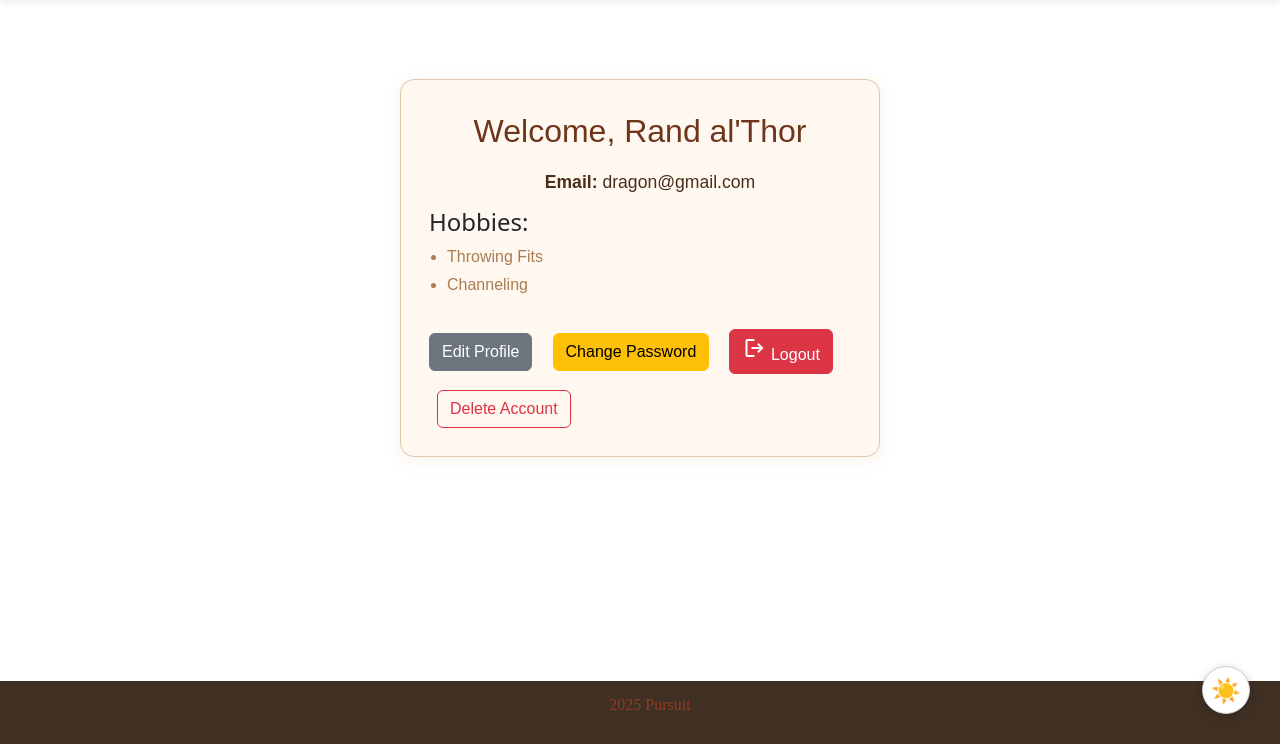
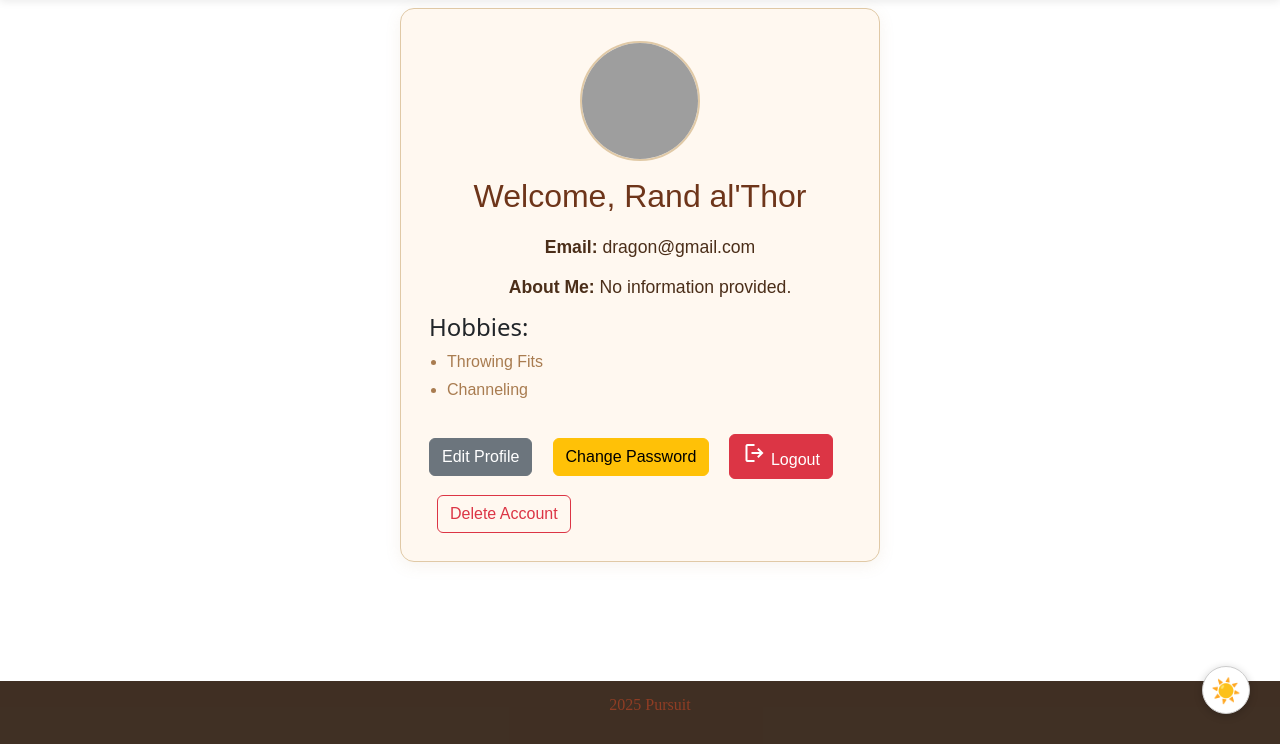
Before and after one commit to studentkanywhere/sanfrancisco, a Flask app: page /profile in a window 1280 px wide. Shown: the part 56-800 px from the top of the page. Run offline with Flask 3, Linux system fonts and the light colour scheme; a user stored in the database is signed in; parts of the project's set-up code (start-up, migrations or seed data) failed here and were passed over; grey boxes are pictures that could not be loaded.

Commit message:
created  thing where users can write about themselves. creating a thing where users can upload their profile pictures.

```diff
--- a/flask-app/app.py
+++ b/flask-app/app.py
@@ -1,6 +1,11 @@
 from flask import Flask, render_template, request, redirect, url_for, flash, session
 from flask_sqlalchemy import SQLAlchemy
 from werkzeug.security import generate_password_hash, check_password_hash
+import os
+from werkzeug.utils import secure_filename
+
+UPLOAD_FOLDER = 'static/profile_pics'
+app.config['UPLOAD_FOLDER'] = UPLOAD_FOLDER
 
 app = Flask(__name__)
 app.secret_key = 'your_secret_key'
@@ -12,7 +17,9 @@ class User(db.Model):
     id = db.Column(db.Integer, primary_key=True)
     username = db.Column(db.String(80), unique=True, nullable=False)
     email = db.Column(db.String(120), nullable=False)
-    password = db.Column(db.String(120), nullable=False)  # <-- Add this line
+    password = db.Column(db.String(120), nullable=False)
+    about_me = db.Column(db.Text, default="")
+    profile_pic = db.Column(db.String(120), default="default.png")  # <-- Add this line
     hobbies = db.relationship('Hobby', backref='user', lazy=True)
 
 class Hobby(db.Model):
@@ -89,6 +96,7 @@ def edit_profile():
     if request.method == 'POST':
         username = request.form['username']
         email = request.form['email']
+        about_me = request.form.get('about_me', '')
         hobbies = request.form.getlist('hobbies[]')
         # Check for username/email conflicts (excluding current user)
         if User.query.filter(User.username == username, User.id != user.id).first():
@@ -100,6 +108,18 @@ def edit_profile():
 
         user.username = username
         user.email = email
+        user.about_me = about_me
+
+        about_me = db.Column(db.Text, default="")
+
+        # Handle profile picture upload
+        if 'profile_pic' in request.files:
+            file = request.files['profile_pic']
+            if file and file.filename:
+                filename = secure_filename(file.filename)
+                filepath = os.path.join(app.root_path, UPLOAD_FOLDER, filename)
+                file.save(filepath)
+                user.profile_pic = filename
 
         # Update hobbies: remove old, add new
         Hobby.query.filter_by(user_id=user.id).delete()
--- a/flask-app/static/profile.css
+++ b/flask-app/static/profile.css
@@ -120,3 +120,13 @@
     align-items: center;
     min-height: 70vh;
 }
+
+.profile-pic {
+    width: 120px;
+    height: 120px;
+    object-fit: cover;
+    border-radius: 50%;
+    display: block;
+    margin: 0 auto 18px auto;
+    border: 2px solid #e0c9a6;
+}
--- a/flask-app/templates/profile.html
+++ b/flask-app/templates/profile.html
@@ -10,8 +10,11 @@
 
 <div class="center-profile-container mt-4">
  <div class="profile-card">
+  <img src="{{ url_for('static', filename='profile_pics/' ~ (user.profile_pic or 'default.png')) }}" alt="Profile Picture" class="profile-pic mb-3" style="width:120px; height:120px; object-fit:cover; border-radius:50%;">
+
   <h2>Welcome, {{ user.username }}</h2>
   <p><strong>Email:</strong> {{ user.email }}</p>
+  <p><strong>About Me:</strong> {{ user.about_me or "No information provided." }}</p>
   <h4>Hobbies:</h4>
   <ul>
     {% if user.hobbies %}
```
Also changed, not shown: flask-app/templates/edit_profile.html (+7 -1 lines).
